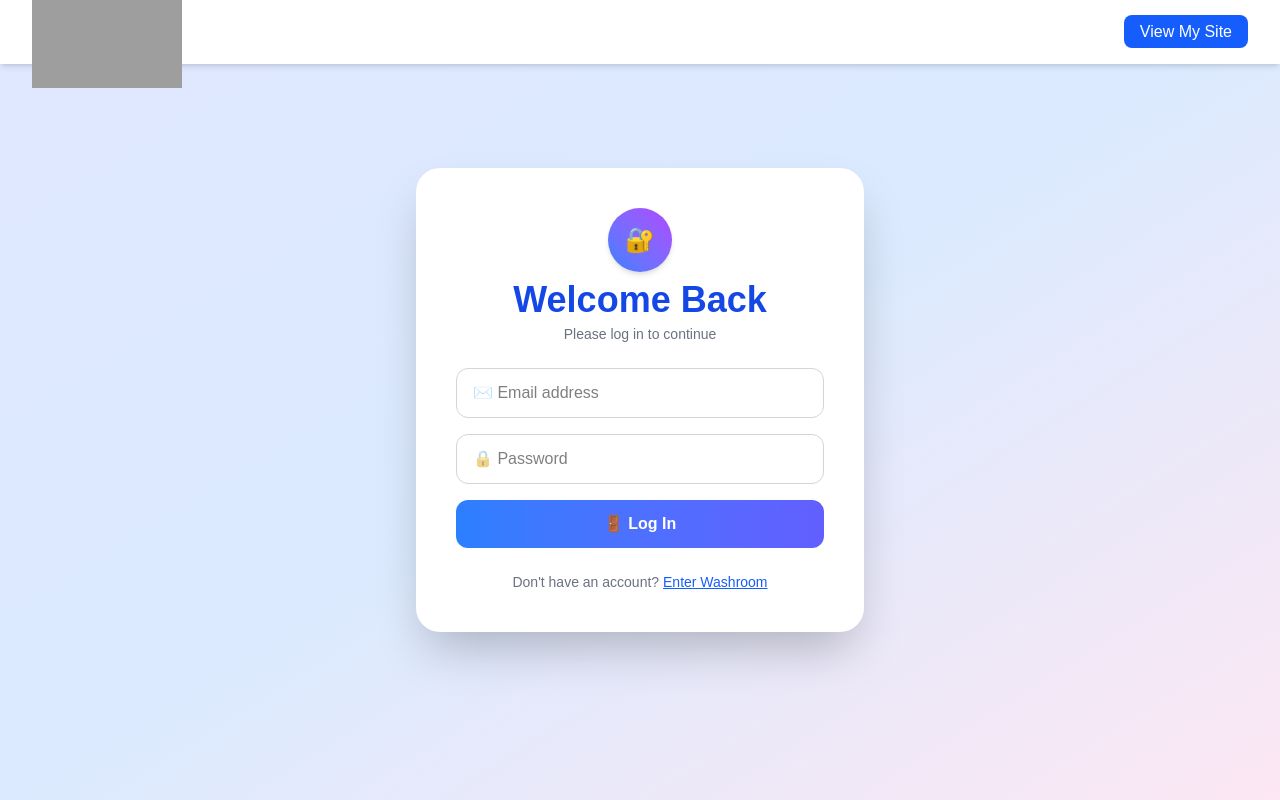
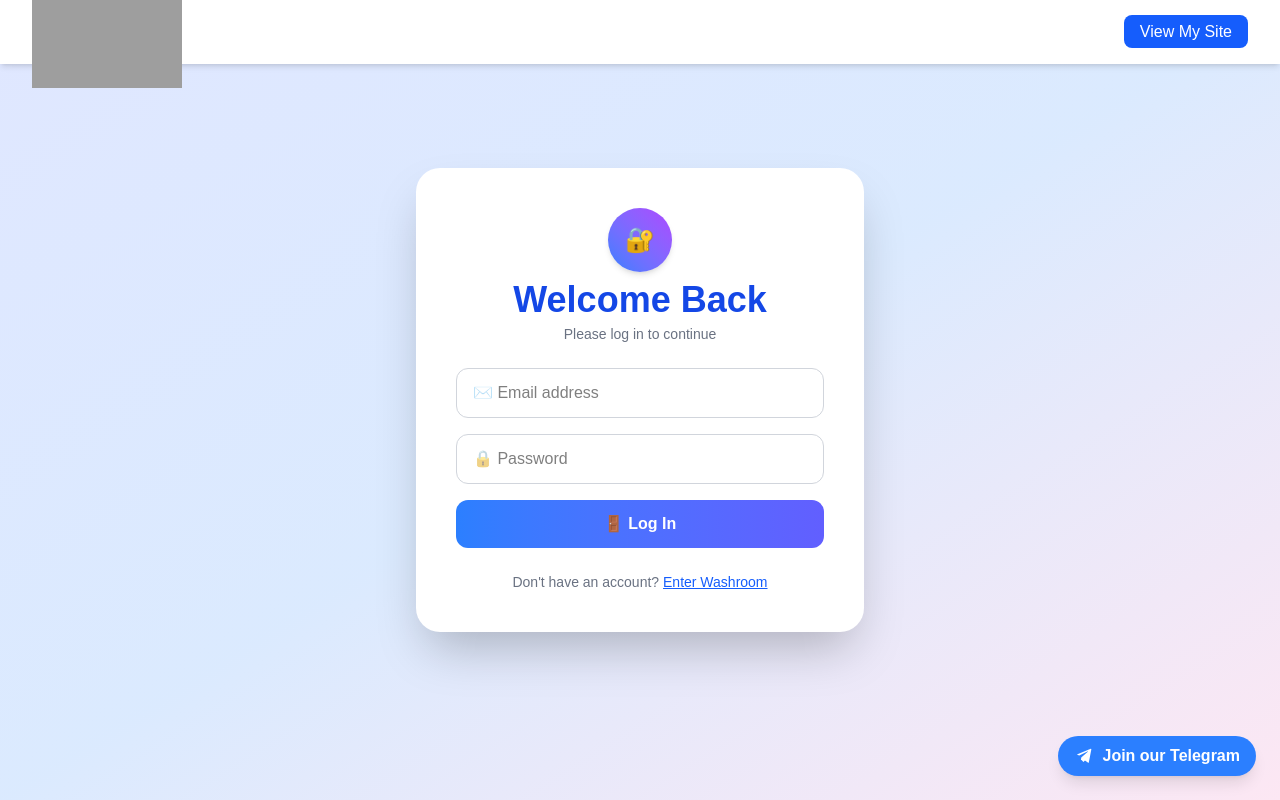
Before and after one commit to BookingjiniWeb/domain-look-up, a Next.js app: page /login in a window 1280 px wide. Built offline with nearby package versions, Linux system fonts and the light colour scheme; grey boxes are pictures that could not be loaded.

Commit message:
Telegram paged added

```diff
--- a/src/app/login/page.js
+++ b/src/app/login/page.js
@@ -33,6 +33,22 @@ export default function LoginPage() {
   };
 
   return (
+    <>
+                <a
+                href="https://t.me/+MnhJy9KSj9s1MjQ1"
+                target="_blank"
+                className="fixed bottom-6 right-6 z-50 flex items-center gap-2 bg-blue-500 hover:bg-blue-600 text-white font-semibold py-2 px-4 rounded-full shadow-lg transition duration-300 ease-in-out"
+            >
+
+                <svg xmlns="http://www.w3.org/2000/svg" className="w-5 h-5 fill-current" viewBox="0 0 24 24">
+                    <path d="M9.033 16.928s-.353.016-.521-.18c-.163-.188-.153-.538-.153-.538l.353-2.365 7.838-7.063c.322-.288-.07-.45-.498-.265L6.29 11.347l-2.252-.7c-.49-.15-.5-.49.1-.727L20.103 3.36c.436-.177.817.105.672.765L17.758 19.77c-.093.475-.377.59-.763.367l-3.826-2.827-1.842 1.783z" />
+                </svg>
+
+                Join our Telegram
+            </a>
+
+
+
     <div className="min-h-screen flex items-center justify-center bg-gradient-to-br from-indigo-100 via-blue-100 to-pink-100 px-4">
       <div className="bg-white p-6 md:p-10 rounded-3xl shadow-2xl w-full max-w-md transition-all duration-300">
         <div className="flex flex-col items-center mb-6">
@@ -75,5 +91,7 @@ export default function LoginPage() {
       </div>
       <ToastContainer position="top-right" autoClose={3000} />
     </div>
+
+    </>
   );
 }
--- a/src/app/washify/page.js
+++ b/src/app/washify/page.js
@@ -78,6 +78,22 @@ export default function Home() {
 
 
     return (
+        <>
+            <a
+                href="https://t.me/+MnhJy9KSj9s1MjQ1"
+                target="_blank"
+                className="fixed bottom-6 right-6 z-50 flex items-center gap-2 bg-blue-500 hover:bg-blue-600 text-white font-semibold py-2 px-4 rounded-full shadow-lg transition duration-300 ease-in-out"
+            >
+
+                <svg xmlns="http://www.w3.org/2000/svg" className="w-5 h-5 fill-current" viewBox="0 0 24 24">
+                    <path d="M9.033 16.928s-.353.016-.521-.18c-.163-.188-.153-.538-.153-.538l.353-2.365 7.838-7.063c.322-.288-.07-.45-.498-.265L6.29 11.347l-2.252-.7c-.49-.15-.5-.49.1-.727L20.103 3.36c.436-.177.817.105.672.765L17.758 19.77c-.093.475-.377.59-.763.367l-3.826-2.827-1.842 1.783z" />
+                </svg>
+
+                Join our Telegram
+            </a>
+
+
+
             <div className="min-h-screen flex items-center justify-center bg-gradient-to-tr from-blue-50 via-purple-100 to-indigo-100 p-6">
                 <div className="max-w-md w-full bg-white rounded-3xl shadow-2xl p-8 space-y-6">
                     {/* Header */}
@@ -154,5 +170,6 @@ export default function Home() {
 
                 <ToastContainer position="bottom-center" autoClose={3000} />
             </div>
+        </>
     );
 }
```
Lines whose indentation alone changed are shown as unchanged.
